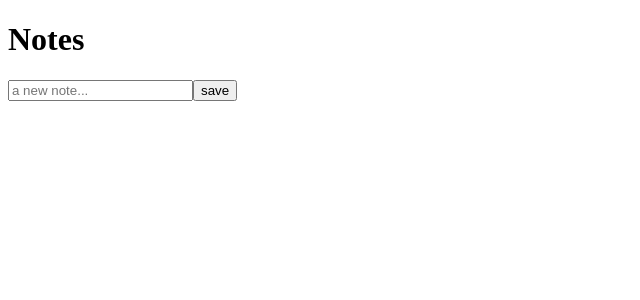
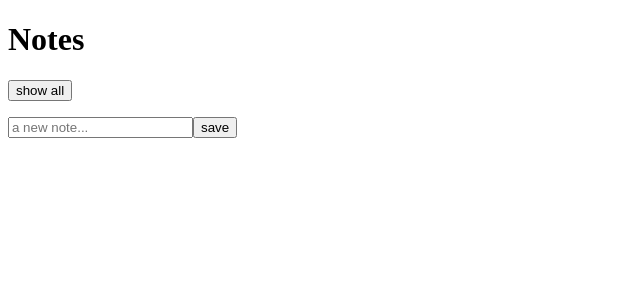
Before and after one commit to AustinWang0120/fso_demo, a React (Create React App) app: page / in a window 1280 px wide. Shown: the top 300 px of the page, without its empty margins (0-640 px from the left). Built offline with nearby package versions, Linux system fonts and the light colour scheme.

Commit message:
Add a filter for notes and a button for filter

```diff
--- a/src/App.js
+++ b/src/App.js
@@ -4,6 +4,7 @@
 const App = () => {
   const [notes, setNotes] = useState([])
   const [newNote, setNewNote] = useState("")
+  const [showAll, setShowAll] = useState(false)
 
   const addNote = (event) => {
     event.preventDefault()
@@ -21,11 +22,20 @@
     setNewNote(event.target.value)
   }
 
+  const notesToShow = showAll
+    ? notes
+    : notes.filter((note) => note.important)
+
   return (
     <div>
       <h1>Notes</h1>
+      <div>
+        <button onClick={() => setShowAll(!showAll)}>
+          show {showAll ? "important" : "all"}
+        </button>
+      </div>
       <ul>
-        {notes.map((note) => <Note key={note.id} note={note} />)}
+        {notesToShow.map((note) => <Note key={note.id} note={note} />)}
       </ul>
       <form onSubmit={addNote}>
         <input value={newNote} placeholder="a new note..." onChange={handleNoteChange} />
```
